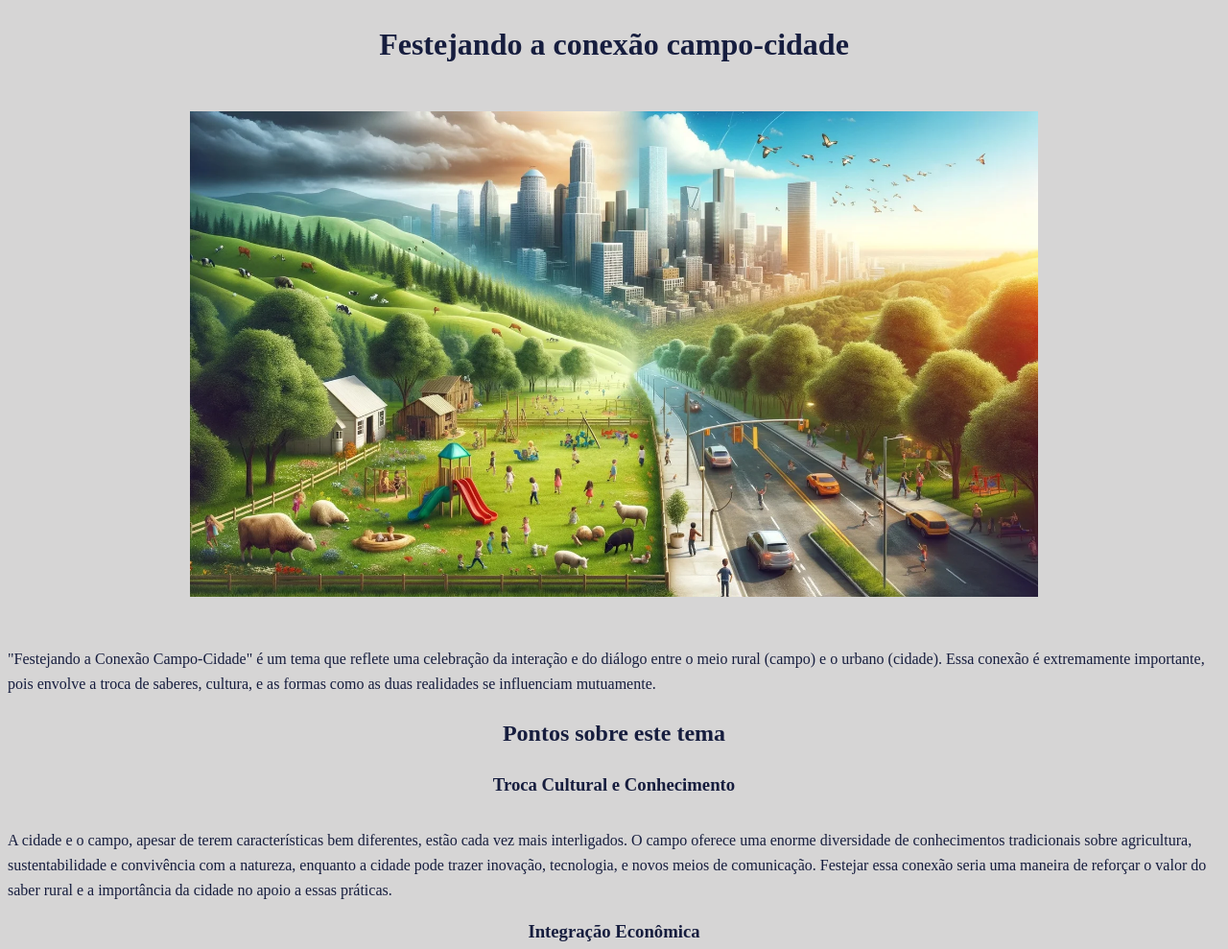
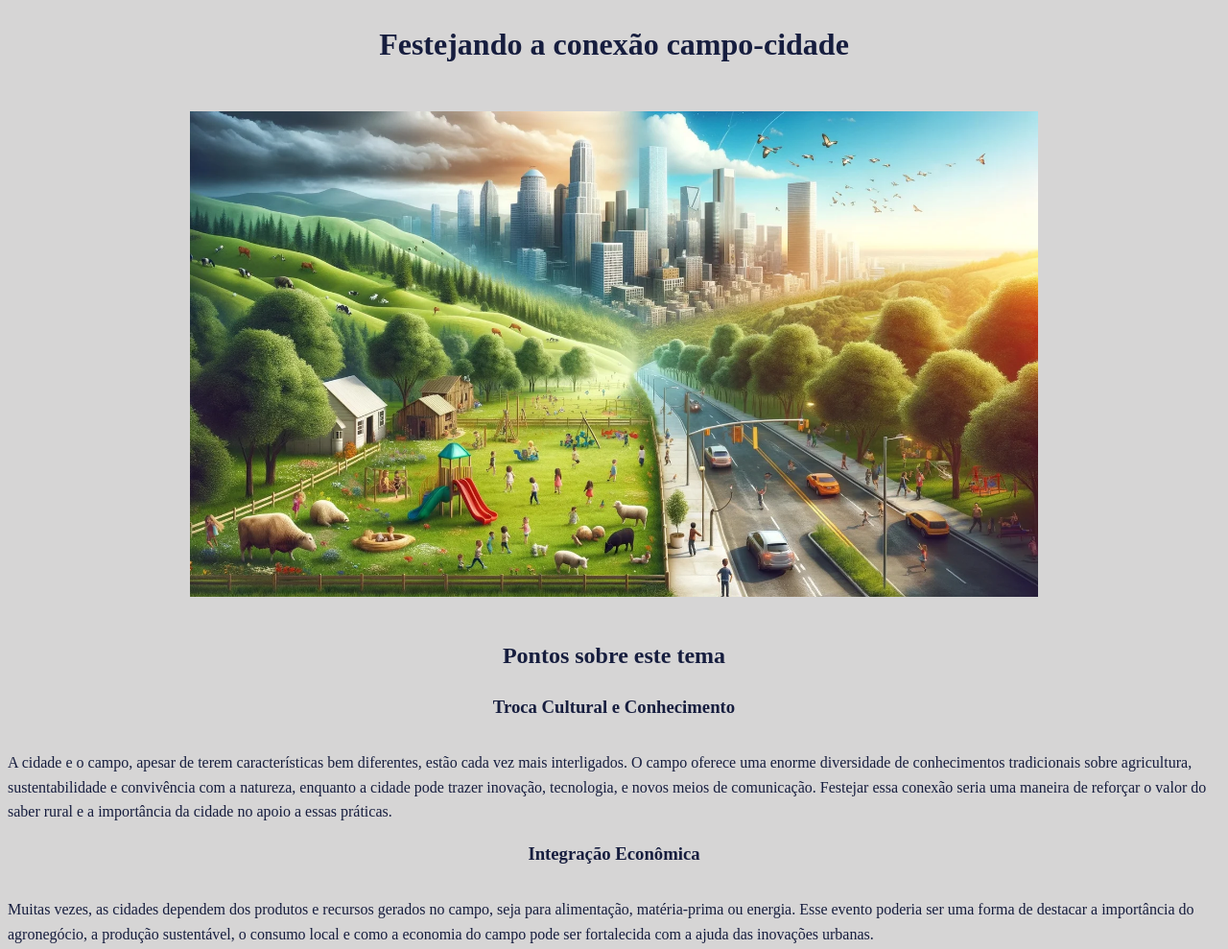
Before and after one commit to Guiperes21/agrinhogui, a plain HTML site: page index.html in a window 1280 px wide. Shown: the top 989 px of the page at 96% size. Drawn offline with Linux system fonts and the light colour scheme.

Commit message:
Update index.html

```diff
--- a/index.html
+++ b/index.html
@@ -12,7 +12,7 @@
         <div class="container">
             <img src="Campo-e-Cidade-na-Educacao-Infantil.webp" alt=" esta foto explica a diferença entre o campo e a cidade onde a diferentes modo de viver como cultura, trabalhos e a vida continua ">
         </div>
-            <p>"Festejando a Conexão Campo-Cidade" é um tema que reflete uma celebração da interação e do diálogo entre o meio rural (campo) e o urbano (cidade). Essa conexão é extremamente importante, pois envolve a troca de saberes, cultura, e as formas como as duas realidades se influenciam mutuamente.</p>
+
 
 <!-- código omitido -->
 <!-- código omitido -->
```
